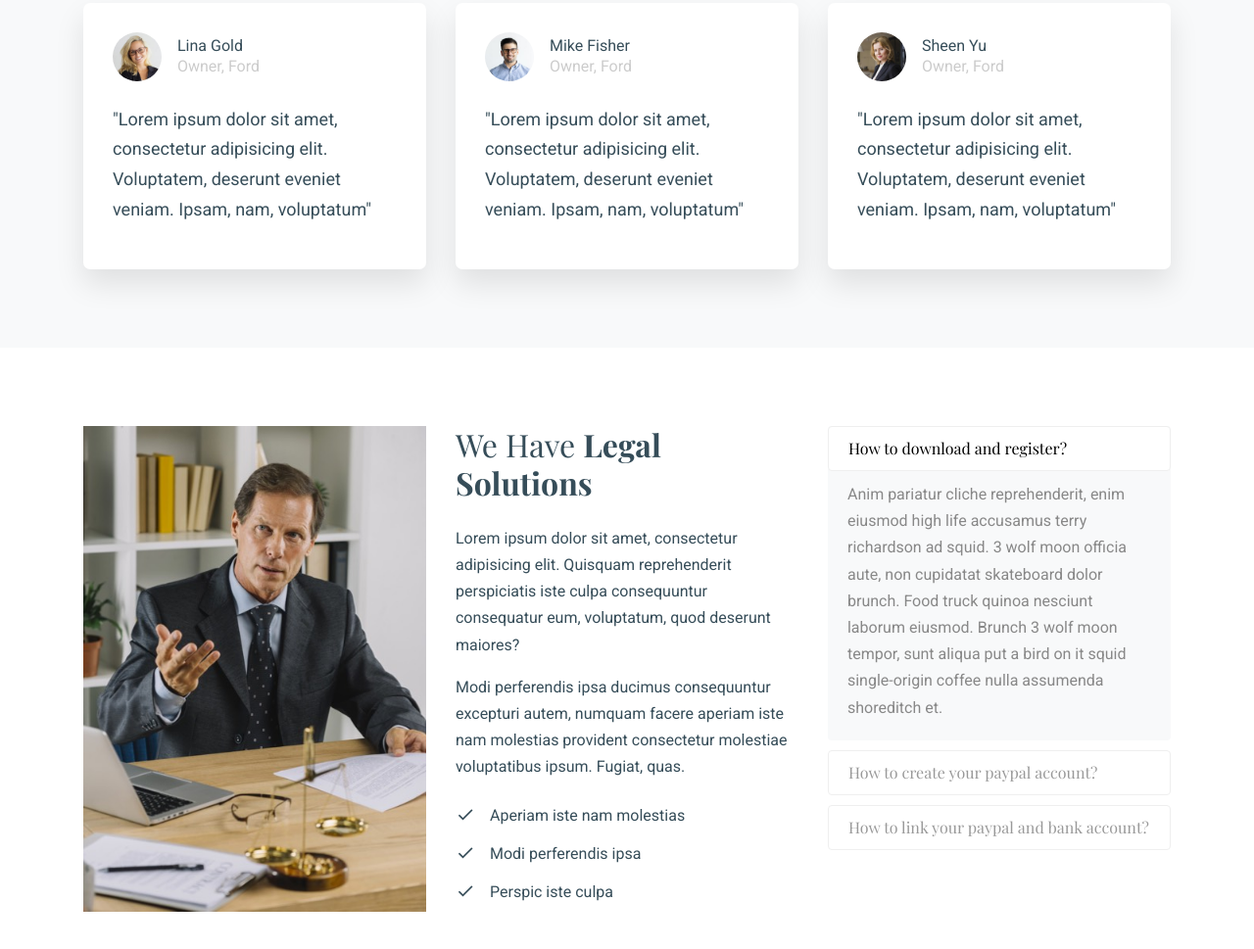
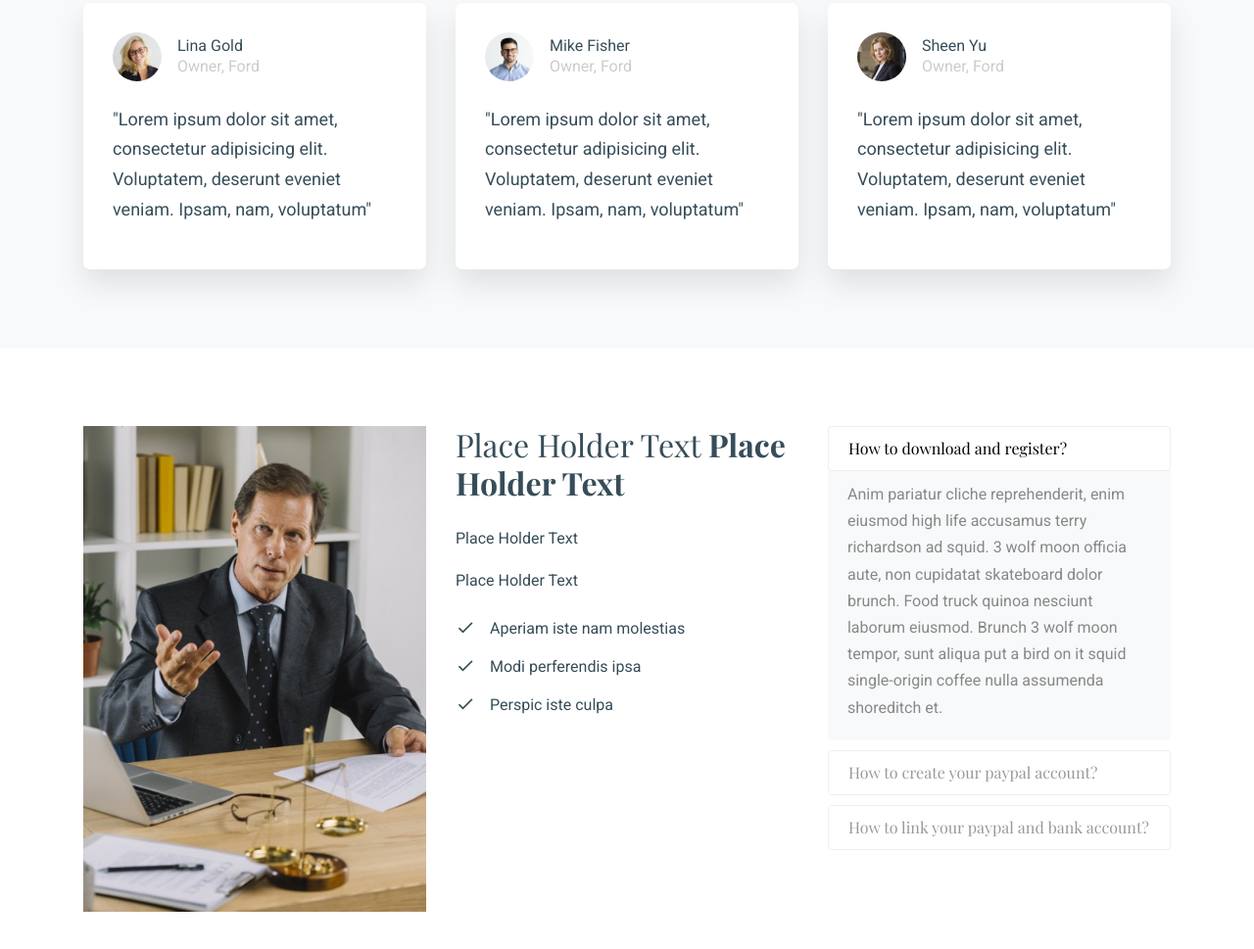
Before and after one commit to carlosalibernard/carlosalibernard.github.io, a plain HTML site: page index.html in a window 1280 px wide. Shown: the part 2126-3095 px from the top of the page at 98% size. Drawn offline with nearby package versions, Linux system fonts and the light colour scheme; files whose address does not match are found by name.

Commit message:
Update index.html

```diff
--- a/index.html
+++ b/index.html
@@ -178,7 +178,7 @@
               </div>
             </div>
             <div class="col-lg-4 ml-auto order-lg-1">
-              <h3 class="mb-4 section-heading">We Provide Highly <strong>Reliable &amp; Effective</strong> Legal Solutions </h3>
+              <h3 class="mb-4 section-heading">Place Holder Text <strong> Place Holder Text &amp; Place Holder Text</strong> Place Holder Text </h3>
               <p class="mb-5">Information about the services offered? need content and feedback from Yuhlia. Pictures are place holder and need to be replaced by more appropriate ones</p>
             </div>
           </div>
@@ -246,9 +246,9 @@
               <img src="images/atty_2.jpg" alt="Image" class="img-fluid">
             </div>
             <div class="col-md-6 col-lg-4">
-              <h2 class="mb-4 section-heading">We Have <strong>Legal Solutions</strong></h2>
-              <p>Lorem ipsum dolor sit amet, consectetur adipisicing elit. Quisquam reprehenderit perspiciatis iste culpa consequuntur consequatur eum, voluptatum, quod deserunt maiores?</p>
-              <p class="mb-4">Modi perferendis ipsa ducimus consequuntur excepturi autem, numquam facere aperiam iste nam molestias provident consectetur molestiae voluptatibus ipsum. Fugiat, quas.</p>
+              <h2 class="mb-4 section-heading"> Place Holder Text <strong> Place Holder Text</strong></h2>
+              <p>Place Holder Text</p>
+              <p class="mb-4">Place Holder Text</p>
               <ul class="ul-check list-unstyled">
                 <li>Aperiam iste nam molestias</li>
                 <li>Modi perferendis ipsa</li>
```
